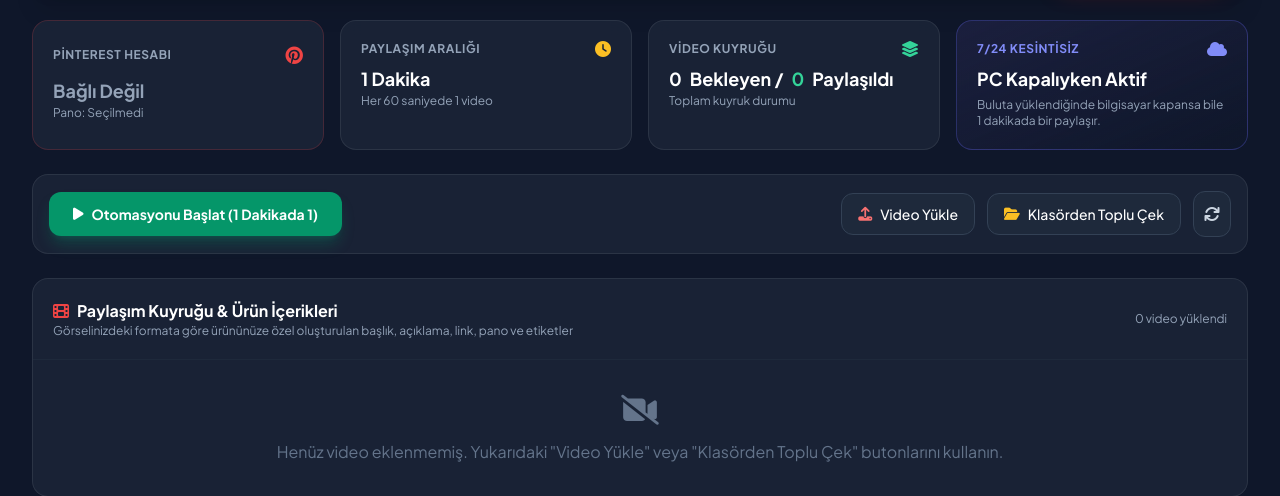
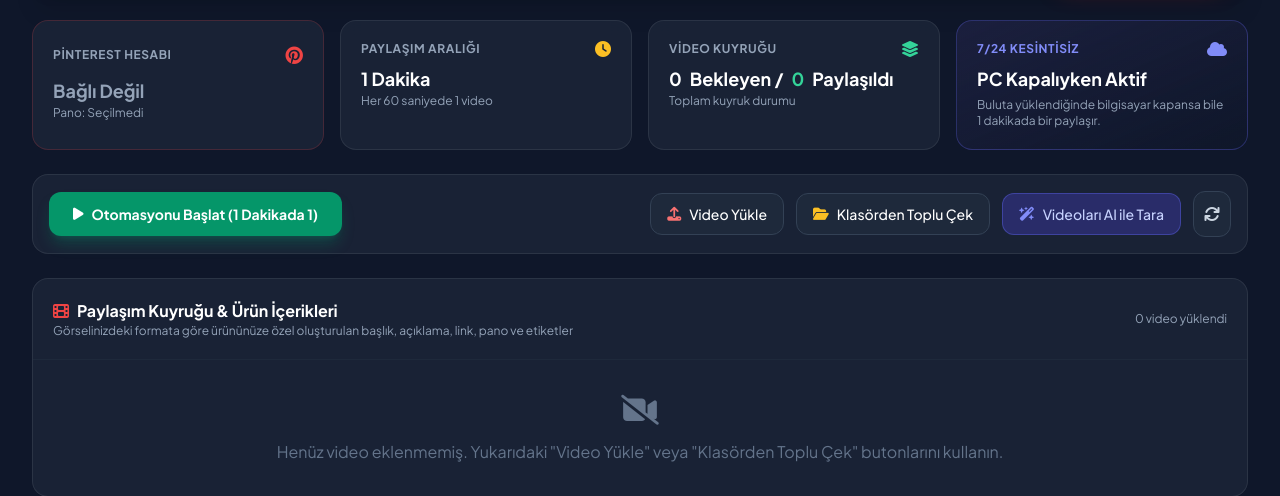
Before and after one commit to hshsgdgdgddg5-spec/auto-pin, a Python web app: template templates/index.html in a window 1280 px wide. Shown: the part 207-703 px from the top of the page. Run offline with Jinja, Linux system fonts and the light colour scheme; the template is opened without the code that fills it, so the values that code supplies are empty; some libraries are stand-ins or nearby versions.

Commit message:
Upload templates/index.html for Pinterest Auto

```diff
--- a/templates/index.html
+++ b/templates/index.html
@@ -159,6 +159,11 @@
                 <button onclick="openFolderScanModal()" class="px-4 py-2.5 rounded-xl font-medium text-sm bg-slate-800 hover:bg-slate-700 text-white border border-slate-700 transition flex items-center gap-2">
                     <i class="fas fa-folder-open text-amber-400"></i>
                     <span>Klasörden Toplu Çek</span>
+                </button>
+
+                <button onclick="scanAllVideosAI()" class="px-4 py-2.5 rounded-xl font-medium text-sm bg-indigo-600/30 hover:bg-indigo-600/50 text-indigo-200 border border-indigo-500/40 transition flex items-center gap-2" title="Tüm videoları görsel yapay zeka ile tara">
+                    <i class="fas fa-wand-magic-sparkles text-indigo-400"></i>
+                    <span>Videoları AI ile Tara</span>
                 </button>
 
                 <button onclick="refreshData()" class="p-2.5 rounded-xl bg-slate-800 hover:bg-slate-700 text-slate-300 border border-slate-700 transition" title="Yenile">
```
